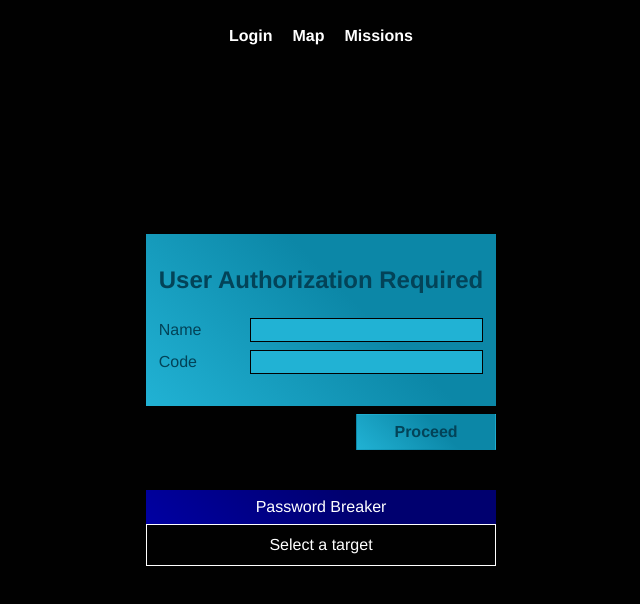
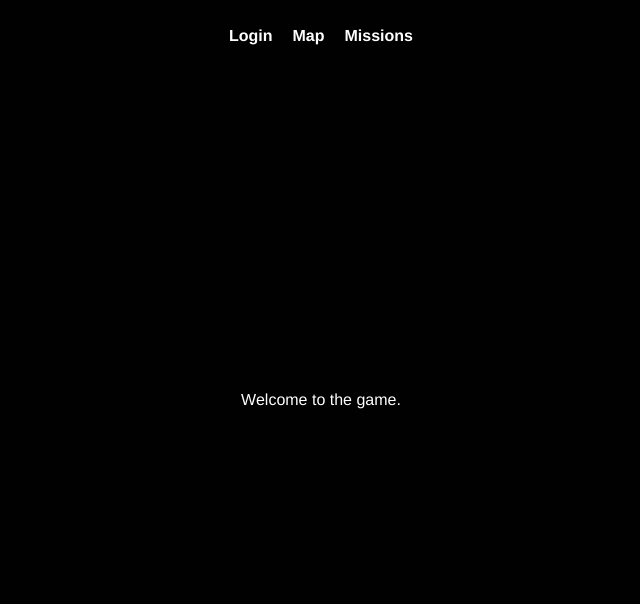
Before and after one commit to cocomittens/Overlink, a React (Vite) app in the folder frontend/: page / in a window 1280 px wide. Shown: the top 604 px of the page, without its empty margins (319-959 px from the left). Built offline with nearby package versions, Linux system fonts and the light colour scheme.

Commit message:
Add home component and routes

```diff
--- a/frontend/src/App.jsx
+++ b/frontend/src/App.jsx
@@ -2,6 +2,8 @@ import "./App.css"
 import Missions from './scenes/Missions.tsx'
 import Login from './scenes/Login.tsx'
 import Map from './scenes/Map.tsx'
+import Home from './scenes/Home.tsx'
+import Terminal from './scenes/Terminal.tsx'
 import NavBar from './components/NavBar'
 import { BrowserRouter as Router, Routes, Route } from 'react-router-dom'
 
@@ -11,10 +13,11 @@ function App() {
     <Router>
       <NavBar />
       <Routes>
+        <Route path="/" element={<Home />} />
         <Route path="/login" element={<Login />} />
         <Route path="/map" element={<Map />} />
         <Route path="/missions" element={<Missions />} />
-        <Route path="*" element={<Login />} />
+        <Route path="/terminal" element={<Terminal />} />
       </Routes>
     </Router>
   )
--- /dev/null
+++ b/frontend/src/scenes/Home.tsx
@@ -0,0 +1,11 @@
+import React from "react";
+import { useAtom } from "jotai";
+import "../styles/terminal.scss";
+
+export default function Terminal() {
+    return (
+        <div className="home">
+            Welcome to the game.
+        </div>
+    );
+}
```
Also changed, not shown: frontend/src/styles/home.scss (added).
